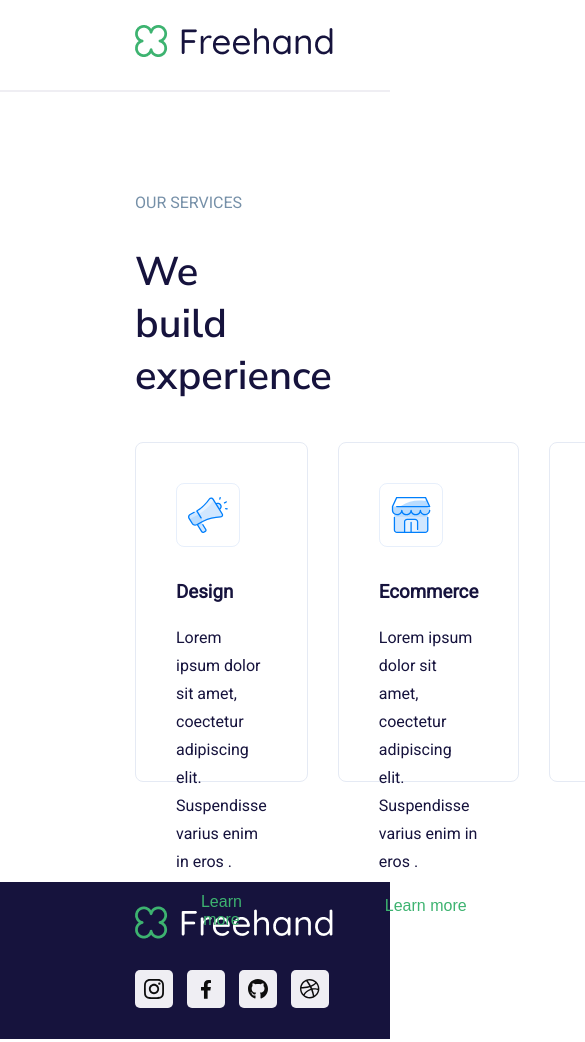
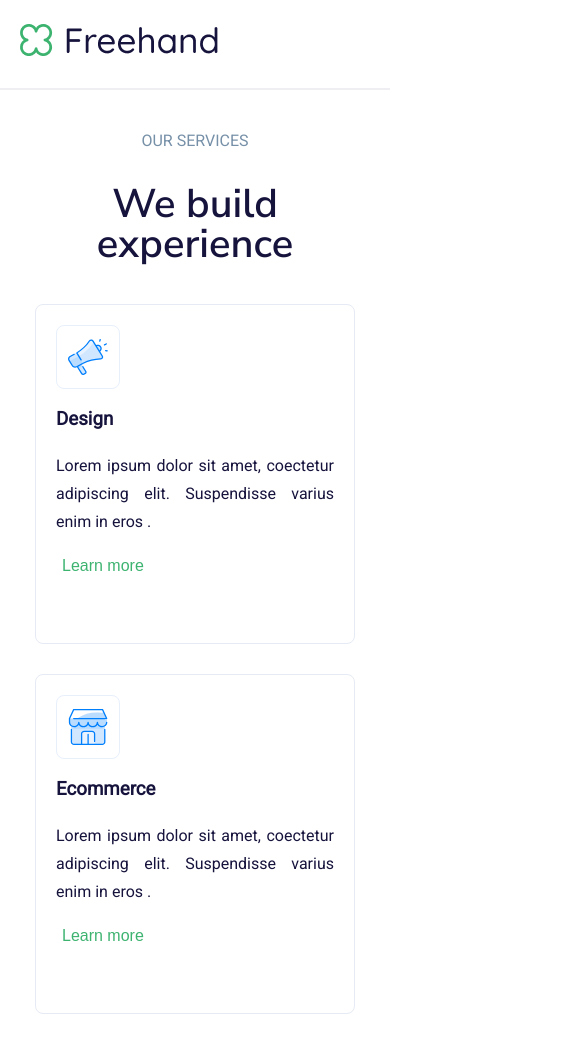
Before and after one commit to OlSerkes/freehand, a plain HTML site: page index.html in a window 390 px wide. Shown: the top 1042 px of the page, 585 px wide, since content can reach past the window. Drawn offline with Linux system fonts and the light colour scheme.

Commit message:
Added media to style.css file

```diff
--- a/style.css
+++ b/style.css
@@ -83,11 +83,10 @@ h1{
 }
 
 .services__item{
-    flex-grow: 0;
     border: 1px solid var(--bg-color);
     border-radius: 8px;
     position: relative;
-    width: 370px;
+    max-width: 370px;
     height: 340px;
     padding: 40px;
     transition: all 0.5s;
@@ -277,3 +276,74 @@ h1{
 .social__link-twitter:hover:before {
     background-image: url(img/twitter-hover.svg);
 }
+
+@media(max-width: 1285px){
+    .services__item{
+        padding: 30px;
+    }
+    .services__item-text{
+        text-align: justify;
+    }
+}
+
+@media(max-width: 1080px){
+    .services__item {
+        padding: 15px;
+    }
+    .services__item-title {
+        margin-top: 80px;
+    }
+}
+
+@media(max-width: 992px){
+    .main {
+        margin: 80px 110px;
+    }
+    .services__item {
+        padding: 20px;
+    }
+}
+
+@media(max-width: 825px){
+    .main__title, .services__title {
+        text-align: center;
+    }
+    .services__items {
+        flex-wrap: wrap;
+        justify-content: center;
+    }
+    .services__item{
+        padding: 40px;
+    }
+}
+
+@media(max-width: 540px) {
+    .main {
+            margin: 70px 90px;
+        }
+    .logo {
+        padding: 22.5px 90px;
+    }
+    .services__title{
+        font-style: 30px;
+        line-height: 40px;
+    }
+    .social{
+        padding: 0 90px;
+    }
+}
+
+@media(max-width: 480px){
+    .main {
+        margin: 40px 35px;
+    }
+    .logo{
+        padding: 21.5px 20px;
+    }
+    .services__item {
+        padding: 20px;
+    }
+    .social {
+        padding: 0 20px;
+    }
+}
```
Also changed, not shown: 2 other files.
